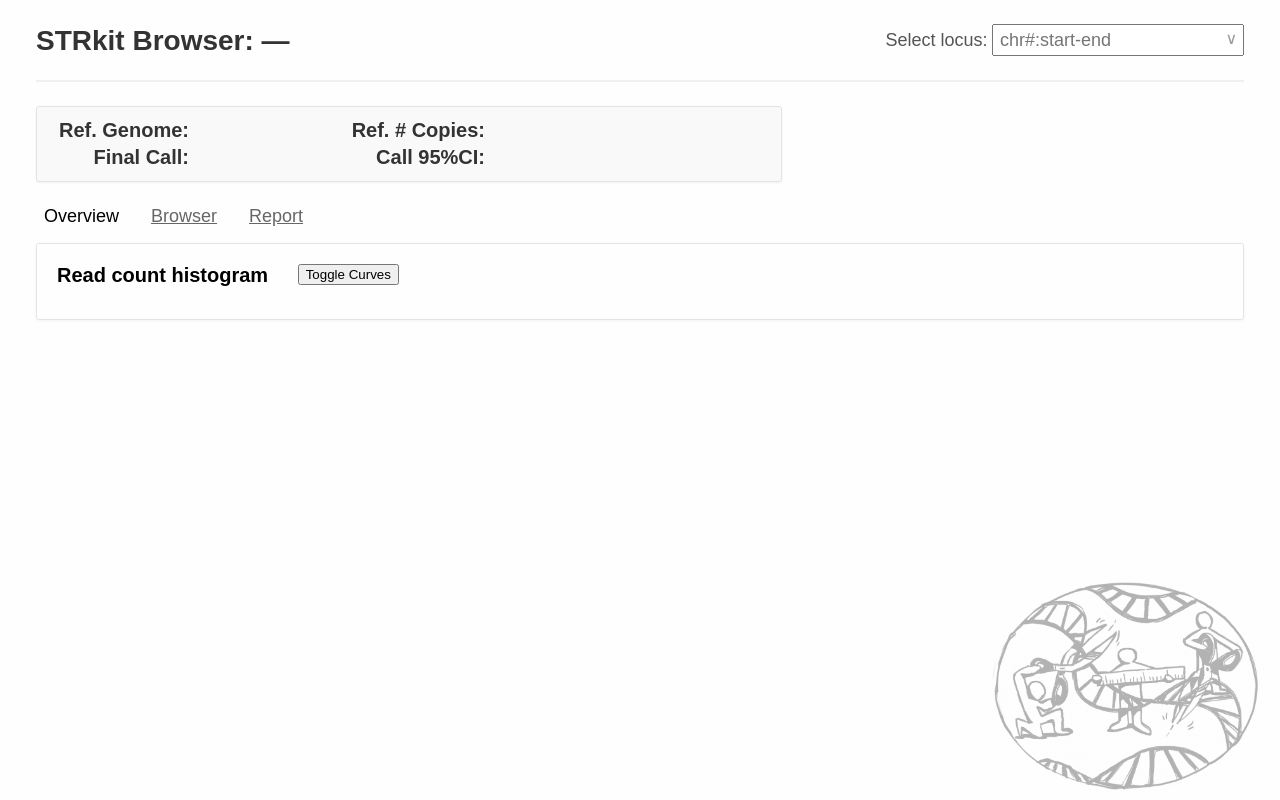
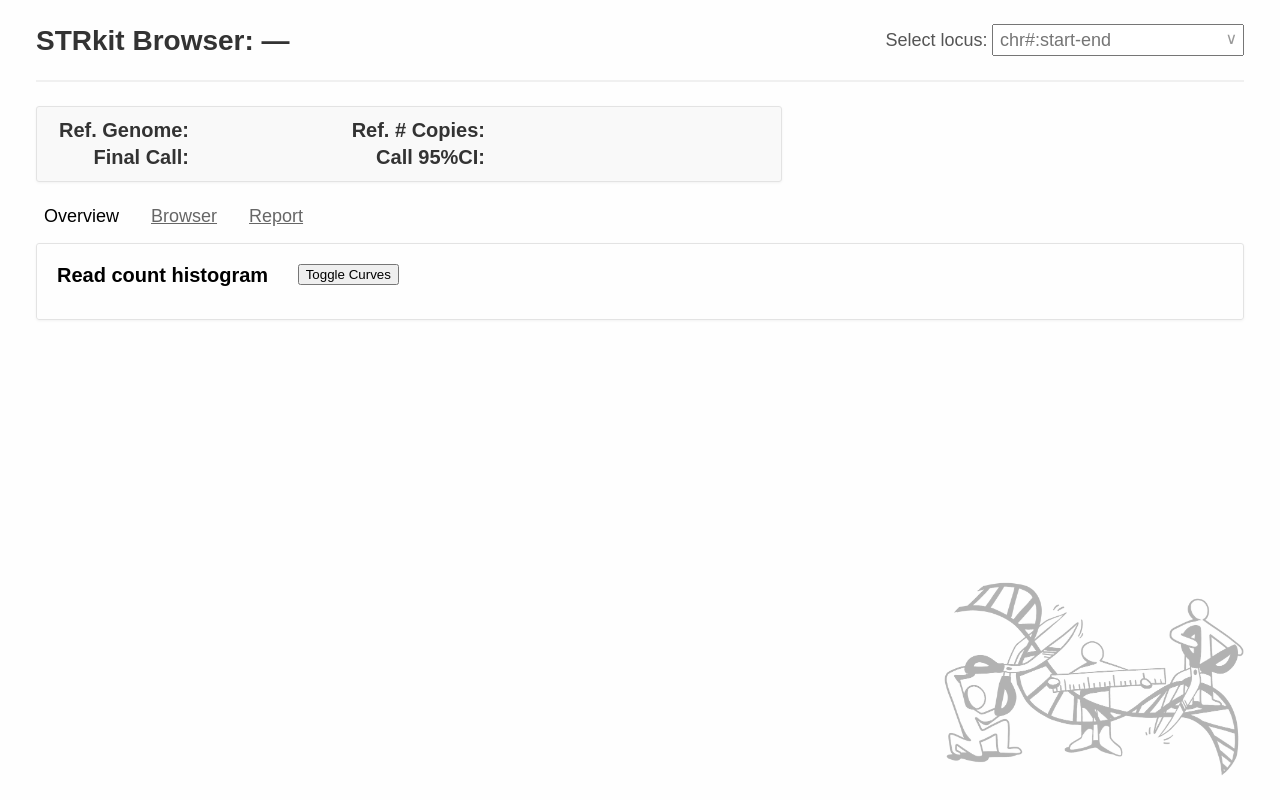
Before and after one commit to davidlougheed/strkit, a Flask app: template strkit/viz/templates/browser.html in a window 1280 px wide. Run offline with Flask 2, Linux system fonts and the light colour scheme; the template is opened without the code that fills it, so the values that code supplies are empty; some libraries are stand-ins or nearby versions.

Commit message:
chore(visualize): update logo

```diff
--- a/strkit/viz/templates/browser.html
+++ b/strkit/viz/templates/browser.html
@@ -588,7 +588,7 @@
             background-image: url("{{ url_for('static', filename='logo.png') }}");
             background-attachment: fixed;
             background-repeat: no-repeat;
-            background-position: bottom right;
+            background-position: bottom 24px right 36px;
             background-size: 300px auto;
         }
 
```
Also changed, not shown: strkit/viz/static/logo.png.
